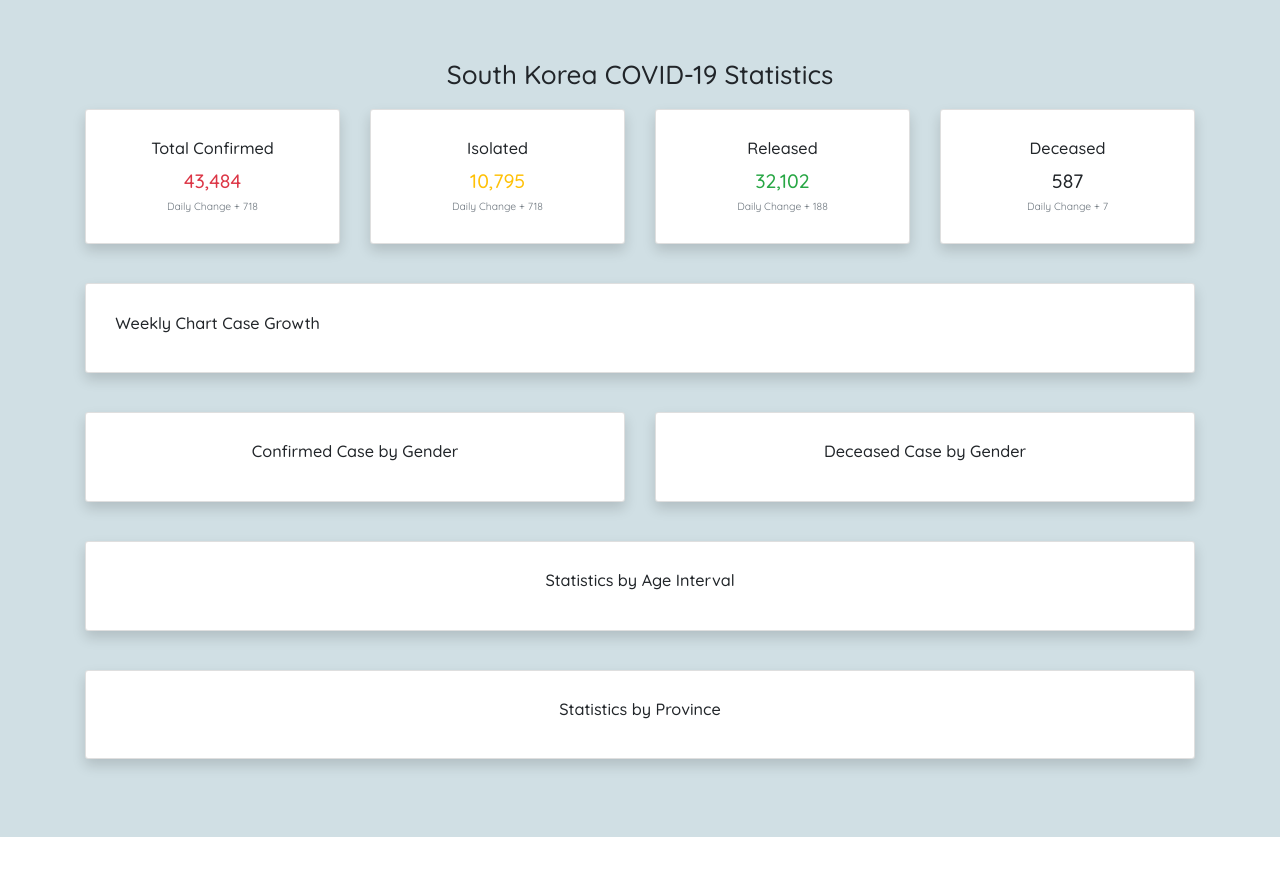
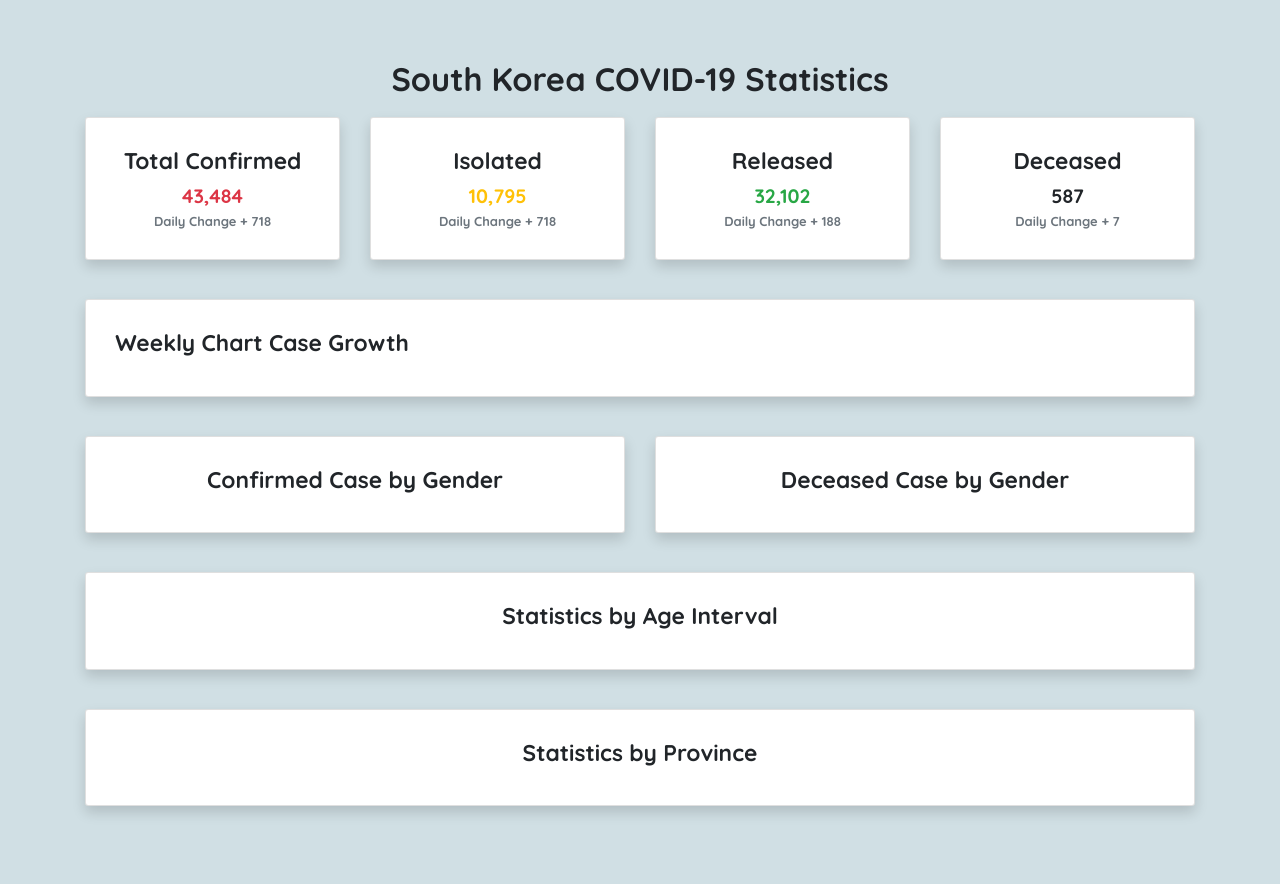
Before and after one commit to JuanAnthoniusKusjadi/TUBES-02-MANPRO, a PHP site: template app/views/pages/grafik/index.php in a window 1280 px wide. Before the commit the page ends 837 px from the top, so only its background shows below. Run offline with PHP 8.4, Linux system fonts and the light colour scheme; the template is opened without the code that fills it, so the values that code supplies are empty; some libraries are stand-ins or nearby versions.

Commit message:
C3- UI Halaman Grafik

```diff
--- a/app/views/pages/grafik/index.php
+++ b/app/views/pages/grafik/index.php
@@ -1,17 +1,17 @@
 <div class="container">
     <div class="row my-5">
         <div class="col">
-            <h2 class="text-center my-4">South Korea COVID-19 Statistics</h2>
+            <h1 class="text-center my-4 font-weight-bold">South Korea COVID-19 Statistics</h1>
             <div class="card-deck">
                 <!-- total confirmed -->
                 <div class="card shadow p-3 mb-5 bg-white rounded">
                 <center>
                 <div class="card-body">
-                    <h5 class="card-title">Total Confirmed</h5>
+                    <h3 class="card-title font-weight-bold">Total Confirmed</h3>
                     <!-- total confirmed dari data -->
-                    <h4 class="card-text text-danger">43,484</h4>
+                    <h4 class="card-text text-danger font-weight-bold">43,484</h4>
                     <!-- daily change dari data-->
-                    <p class="card-text"><small class="text-muted">Daily Change + 718</small></p>
+                    <h5 class="card-text"><small class="text-muted font-weight-bold">Daily Change + 718</small></h5>
                 </div>
                 </center>
                 </div>
@@ -20,11 +20,11 @@
                 <div class="card shadow p-3 mb-5 bg-white rounded">
                 <center>
                 <div class="card-body">
-                    <h5 class="card-title">Isolated</h5>
+                    <h3 class="card-title font-weight-bold">Isolated</h3>
                     <!-- isolated dari data -->
-                    <h4 class="card-text text-warning">10,795</h4>
+                    <h4 class="card-text text-warning font-weight-bold">10,795</h4>
                     <!-- daily change dari data-->
-                    <p class="card-text"><small class="text-muted">Daily Change + 718</small></p>
+                    <h5 class="card-text"><small class="text-muted font-weight-bold">Daily Change + 718</small></h5>
                 </div>
                 </center>
                 </div>
@@ -33,11 +33,11 @@
                 <div class="card shadow p-3 mb-5 bg-white rounded">
                 <center>
                 <div class="card-body">
-                    <h5 class="card-title">Released</h5>
+                    <h3 class="card-title font-weight-bold">Released</h3>
                         <!-- released dari data -->
-                    <h4 class="card-text text-success">32,102</h4>
+                    <h4 class="card-text text-success font-weight-bold">32,102</h4>
                     <!-- daily change dari data -->
-                    <p class="card-text"><small class="text-muted">Daily Change + 188</small></p>
+                    <h5 class="card-text"><small class="text-muted font-weight-bold">Daily Change + 188</small></h5>
                 </div>
                 </center>
                 </div>
@@ -46,11 +46,11 @@
                 <div class="card shadow p-3 mb-5 bg-white rounded">
                     <center>
                     <div class="card-body">
-                        <h5 class="card-title">Deceased</h5>
+                        <h3 class="card-title font-weight-bold">Deceased</h3>
                             <!-- released dari data -->
-                        <h4 class="card-text">587</h4>
+                        <h4 class="card-text font-weight-bold">587</h4>
                         <!-- daily change dari data -->
-                        <p class="card-text"><small class="text-muted">Daily Change + 7</small></p>
+                        <h5 class="card-text "><small class="text-muted font-weight-bold">Daily Change + 7</small></h5>
                     </div>
                     </center>
                 </div>
@@ -59,7 +59,7 @@
             <!--Weekly Chart Case Growth -->
             <div class="card shadow p-3 mb-5 bg-white rounded">
                 <div class="card-body">
-                    <h5 class="card-title">Weekly Chart Case Growth</h5>
+                    <h3 class="card-title font-weight-bold">Weekly Chart Case Growth</h3>
                     <!-- gambar grafik -->
                 </div>
             </div>
@@ -69,7 +69,7 @@
                 <div class="card shadow p-3 mb-5 bg-white rounded">
                     <center>
                     <div class="card-body">
-                    <h5 class="card-title">Confirmed Case by Gender</h5>
+                    <h3 class="card-title font-weight-bold">Confirmed Case by Gender</h3>
                     <!-- gambar grafik -->
                     </div>
                     </center>
@@ -77,7 +77,7 @@
             <div class="card shadow p-3 mb-5 bg-white rounded">
                 <center>
                 <div class="card-body">
-                <h5 class="card-title">Deceased Case by Gender</h5>
+                <h3 class="card-title font-weight-bold">Deceased Case by Gender</h3>
                 <!-- gambar grafik -->
                 </div>
                 </center>
@@ -88,7 +88,7 @@
             <div class="card shadow p-3 mb-5 bg-white rounded">
                 <center>
                 <div class="card-body">
-                <h5 class="card-title">Statistics by Age Interval</h5>
+                <h3 class="card-title font-weight-bold">Statistics by Age Interval</h3>
                 <!-- gambar grafik -->
                 </div>
                 </center>
@@ -98,7 +98,7 @@
             <div class="card shadow p-3 mb-5 bg-white rounded">
                 <center>
                 <div class="card-body">
-                <h5 class="card-title">Statistics by Province</h5>
+                <h3 class="card-title font-weight-bold">Statistics by Province</h3>
                 <!-- gambar grafik -->
                 </div>
                 </center>
```
